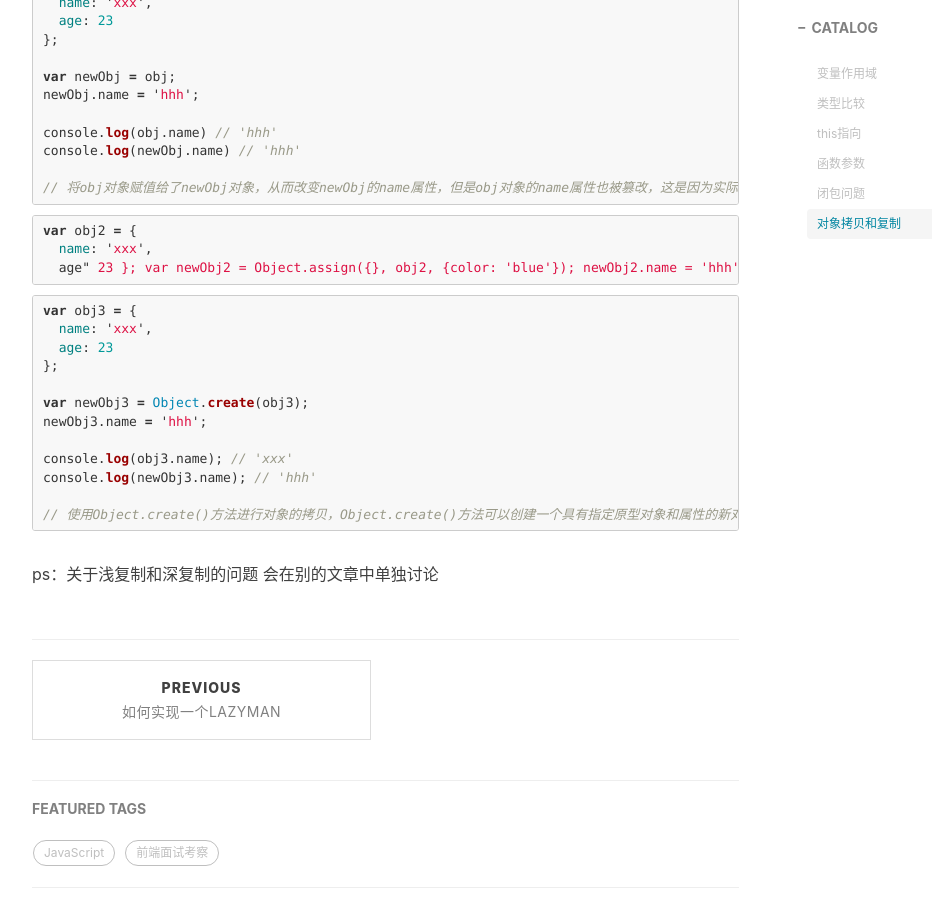
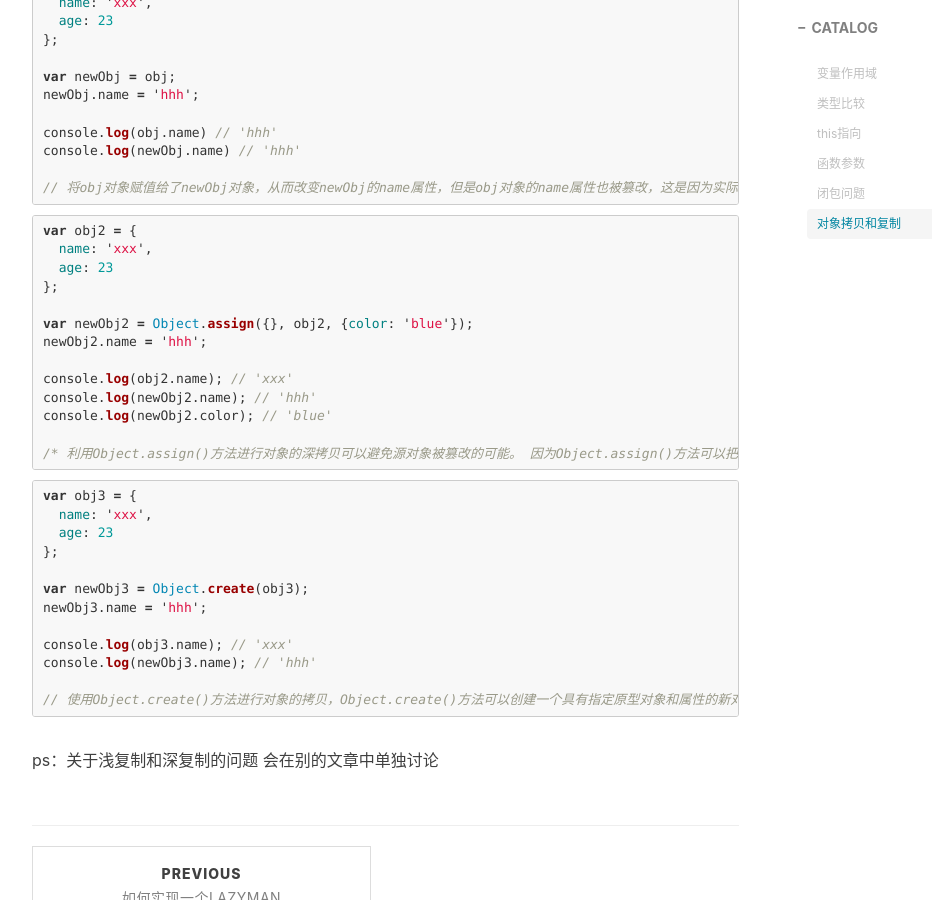
Before and after one commit to badmarillo/qinbushou.github.io, a Jekyll site: the page built from _posts/2017-02-13-JSnote.markdown, in a window 1280 px wide and 900 px high, scrolled down 4061 px. Shown: the whole window, without its empty margins (233-1165 px from the left). Built offline with Jekyll 4.4.1, drawn with Linux system fonts in a browser that asks for light colours; nearby versions of some CDN libraries; comment, search, counter and statistics services are not loaded; part of the change alters nothing that is shown.

Commit message:
del mistake

````diff
--- a/_posts/2017-02-13-JSnote.markdown
+++ b/_posts/2017-02-13-JSnote.markdown
@@ -251,7 +251,7 @@ console.log(newObj.name) // 'hhh'
 ```javascript
 var obj2 = {
   name: 'xxx',
-  age" 23
+  age: 23
 };
 
 var newObj2 = Object.assign({}, obj2, {color: 'blue'});
````
